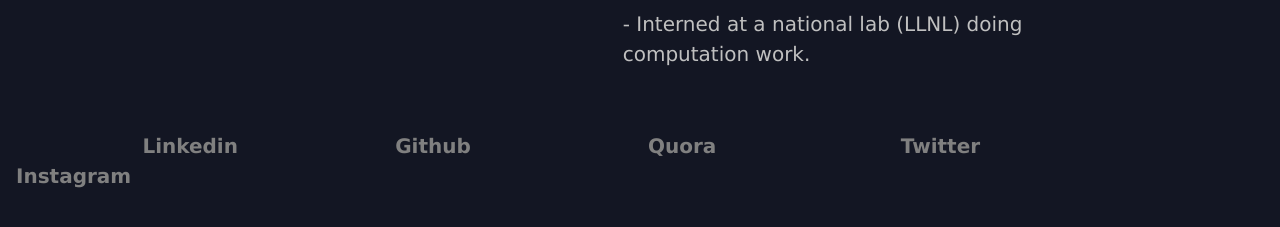
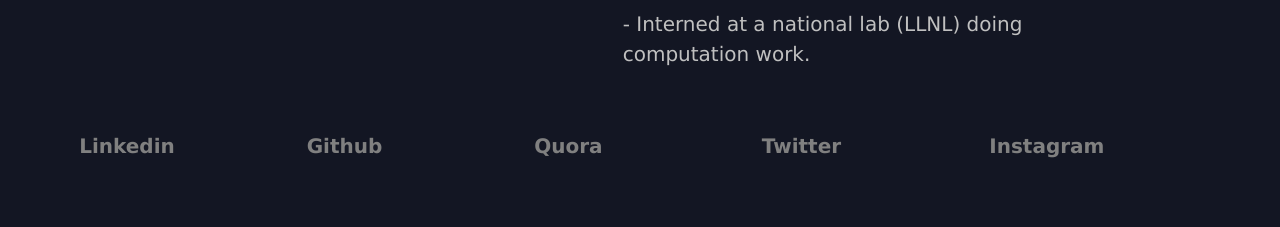
Before and after one commit to amy-huang/amy-huang.github.io, a plain HTML site: page index.html in a window 1280 px wide. Shown: the part 497-724 px from the top of the page. Drawn offline with nearby package versions, Linux system fonts and the light colour scheme; a web font is replaced by a local one.

Commit message:
Update index.html

```diff
--- a/index.html
+++ b/index.html
@@ -61,22 +61,23 @@
 	</div>
 
 	<div class="w3-row-padding">
-	  <div class="w3-col w3-container" style="width:10%"><p></p></div>
-	  <div class="w3-mobile w3-col w3-container" style="width:20%">
+	  <div class="w3-col w3-container" style="width:5%"><p></p></div>
+	  <div class="w3-mobile w3-col w3-container" style="width:18%">
 		<a target="_blank" href="https://www.linkedin.com/in/amy-jiamei-huang/">Linkedin</a>
 	  </div>
-	  <div class="w3-mobile w3-col w3-container" style="width:20%">
+	  <div class="w3-mobile w3-col w3-container" style="width:18%">
 		<a target="_blank" href="https://github.com/amy-huang">Github</a>
 	  </div>
-	  <div class="w3-mobile w3-col w3-container" style="width:20%">
+	  <div class="w3-mobile w3-col w3-container" style="width:18%">
 		<a target="_blank" href="https://www.quora.com/profile/Amy-Huang-30/">Quora</a>
 	  </div>
-	  <div class="w3-mobile w3-col w3-container" style="width:20%">
+	  <div class="w3-mobile w3-col w3-container" style="width:18%">
 		<a target="_blank" href="https://twitter.com/amyjiameihuang/">Twitter</a>
 	  </div>
-	  <div class="w3-mobile w3-col w3-container" style="width:20%">
+	  <div class="w3-mobile w3-col w3-container" style="width:18%">
 		<a target="_blank" href="https://www.instagram.com/threedodecahedrons/">Instagram</a>
 	  </div>
+	  <div class="w3-col w3-container" style="width:5%"><p></p></div>
 	</div>
 
 	<br>
```
